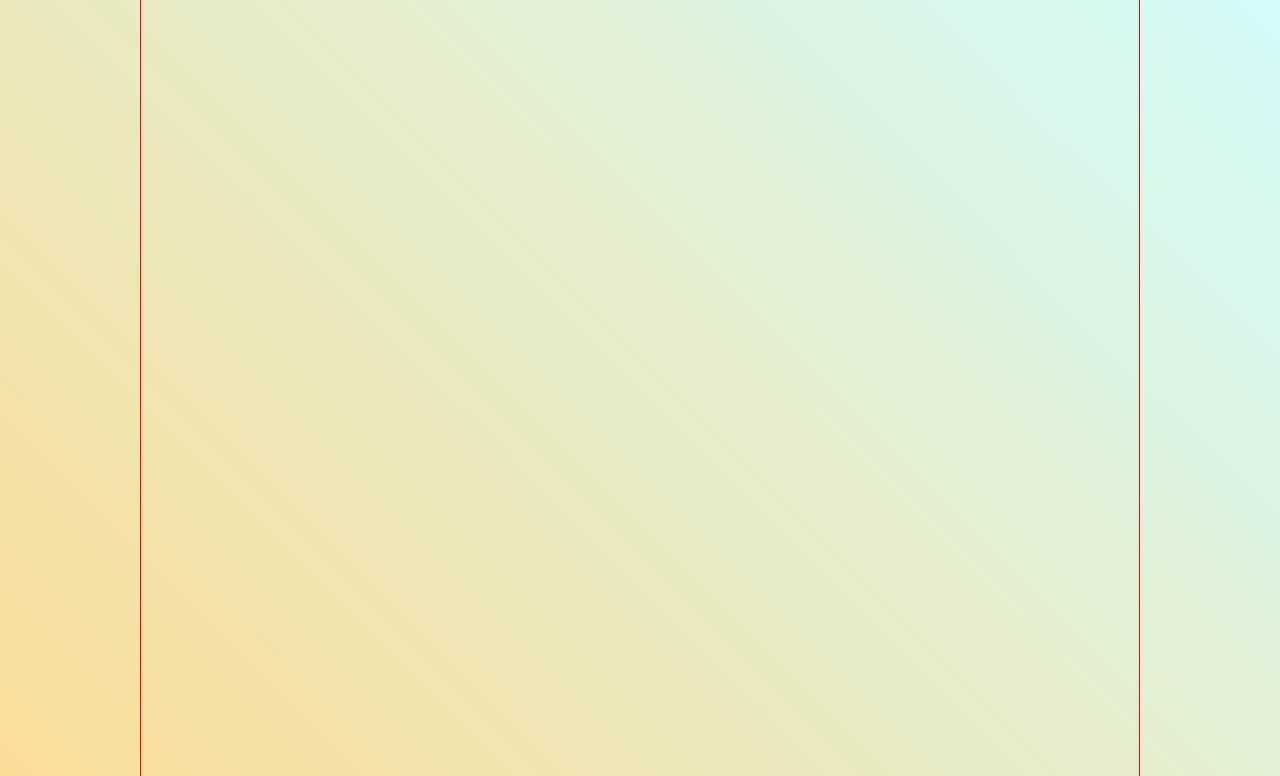
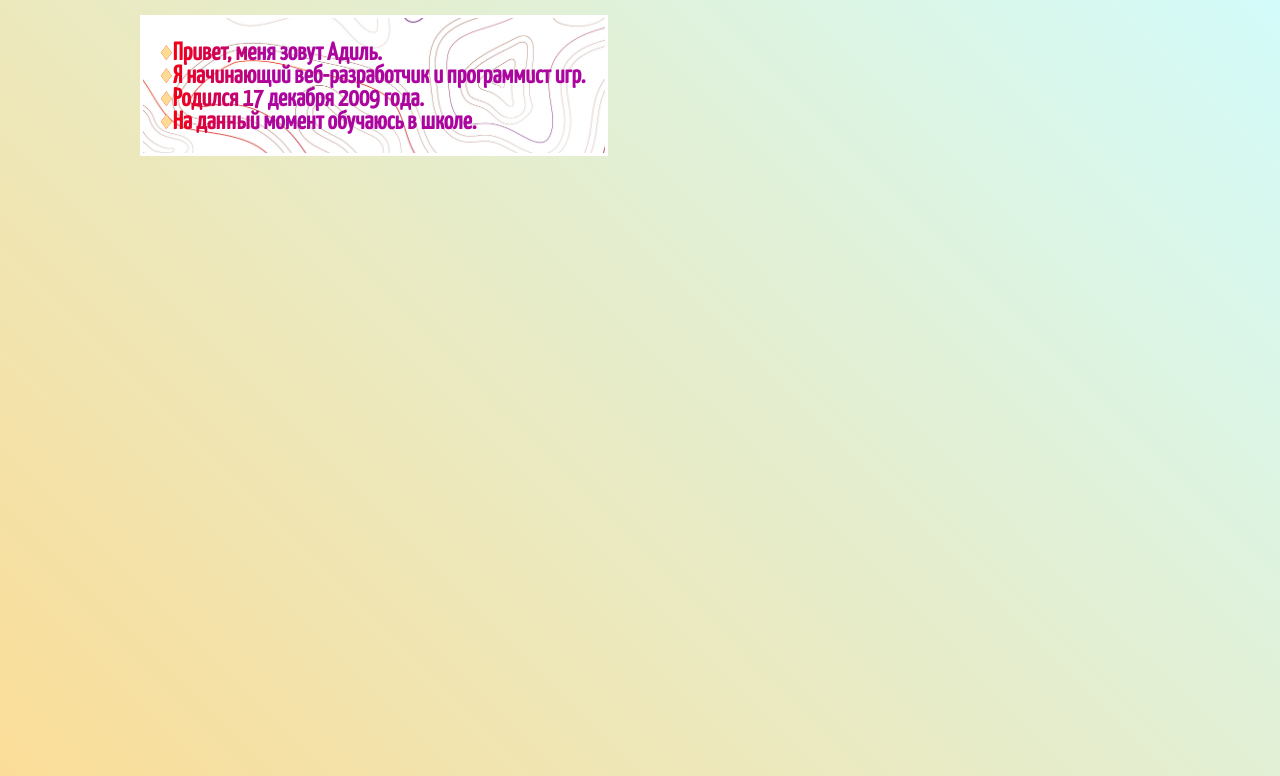
Before and after one commit to lonyyx/hub, a plain HTML site: page index.html in a window 1280 px wide. Shown: the part 108-884 px from the top of the page. Drawn offline with Linux system fonts and the light colour scheme.

Commit message:
Add files via upload

```diff
--- a/index.html
+++ b/index.html
@@ -1,12 +1,13 @@
 <!DOCTYPE html>
 <html lang="ru">
   <head>
-    <meta charset="utf-8">
-    <meta name="viewport" content="width=device-width, initial-scale=1.0">
+    <meta charset="UTF-8"/>
+    <meta http-equiv="X-UA-Compatible" content="IE=edge"/>
+    <meta name="viewport" content="width=device-width, initial-scale=1.0"/>
     <title>lonyyx</title>
-    <link rel="stylesheet" type="text/css" href="fonts/font.css" />
-    <link rel="stylesheet" type="text/css" href="styles/globals.css" />
-    <link rel="stylesheet" type="text/css" href="styles/style.css" />
+    <link rel="stylesheet" type="text/css" href="fonts/font.css"/>
+    <link rel="stylesheet" type="text/css" href="styles/globals.css"/>
+    <link rel="stylesheet" type="text/css" href="styles/style.css"/>
   </head>
   <body class="page">
     <header class="header">
@@ -14,7 +15,7 @@
     </header>
     <main class="main">
       <div class="info">
-        <h3 class="info_who">Привет, меня зовут Адиль. Я начинающий веб дизайнер и программист игр.</h3>
+        <h3 class="info_who">Привет, меня зовут Адиль.<p class="info_who2">Я начинающий веб-разработчик и программист игр.</p><p class="info_who2">Родился 17 декабря 2009 года.</p><p class="info_who2">На данный момент обучаюсь в школе.</p></h3>
       </div>
     </main>
   </body>
--- a/styles/style.css
+++ b/styles/style.css
@@ -3,11 +3,10 @@
   background-repeat: no-repeat;
   width: 1000px;
   height: 1000px;
-  border: 1px solid red;
 }
 
 .header{
-  border: 1px solid red;
+
 }
 
 .header_name{
@@ -15,7 +14,6 @@
   font-size: 35px;
   width: 246px;
   color: #7EAE00;
-  border: 1px solid yellow;
   margin: auto;
 }
 
@@ -25,18 +23,46 @@
   color: #FF4300;
   margin-left: 100px;
   width: 48.2px;
-  border: 1px solid yellow;
 }
 
 .main{
-  border: 1px solid lime;
+  margin-top: 50px;
 }
 
 .info{
-  border: 1px solid lime;
+  background-image: url(../images/background_white.jpg);
+  background-size: cover;
+  background-position: center;
+  width: 468px;
+  height: 141px;
+  border: 3px solid white;
 }
 
 .info_who{
-  border: 1px solid lime;
   font-family: Yanone Kaffeesatz;
+  width: 428px;
+  font-size: 25px;
+  padding-top: 20px;
+  margin: auto;
+  background: linear-gradient(to right, #FD0000 0%, #AC049E 25%);
+  -webkit-background-clip: text;
+  -webkit-text-fill-color: transparent;
 }
+
+.info_who::before{
+  content: "♦";
+  background: #fddb92;
+  -webkit-background-clip: text;
+  -webkit-text-fill-color: transparent;
+}
+
+.info_who2{
+  margin-top: -5px;
+}
+
+.info_who2::before{
+  content: "♦";
+  background: #fddb92;
+  -webkit-background-clip: text;
+  -webkit-text-fill-color: transparent;
+}
```
Also changed, not shown: images/background.jpg (added), images/background_white.jpg (added).
